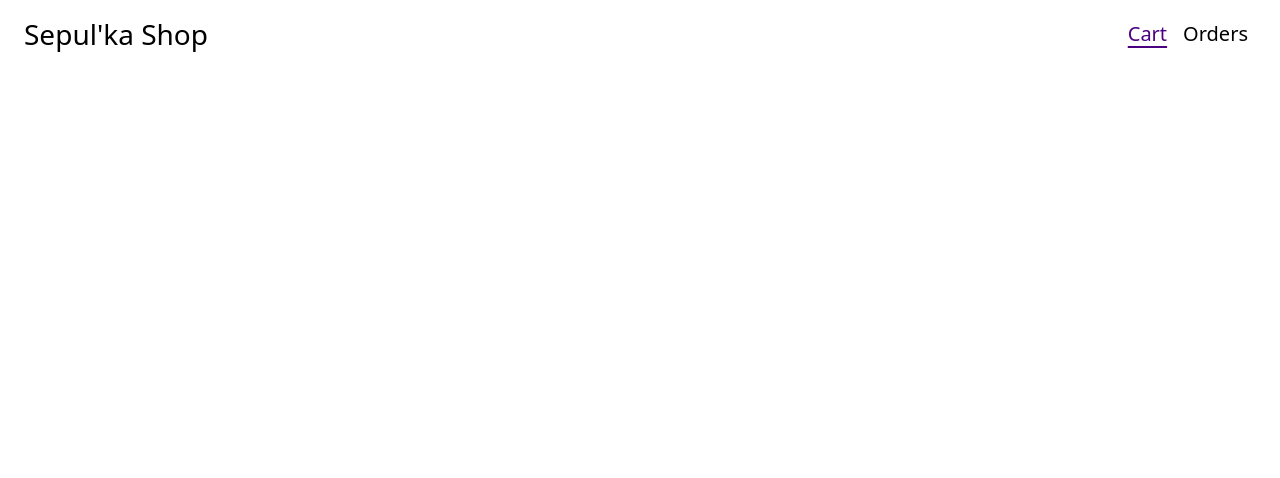
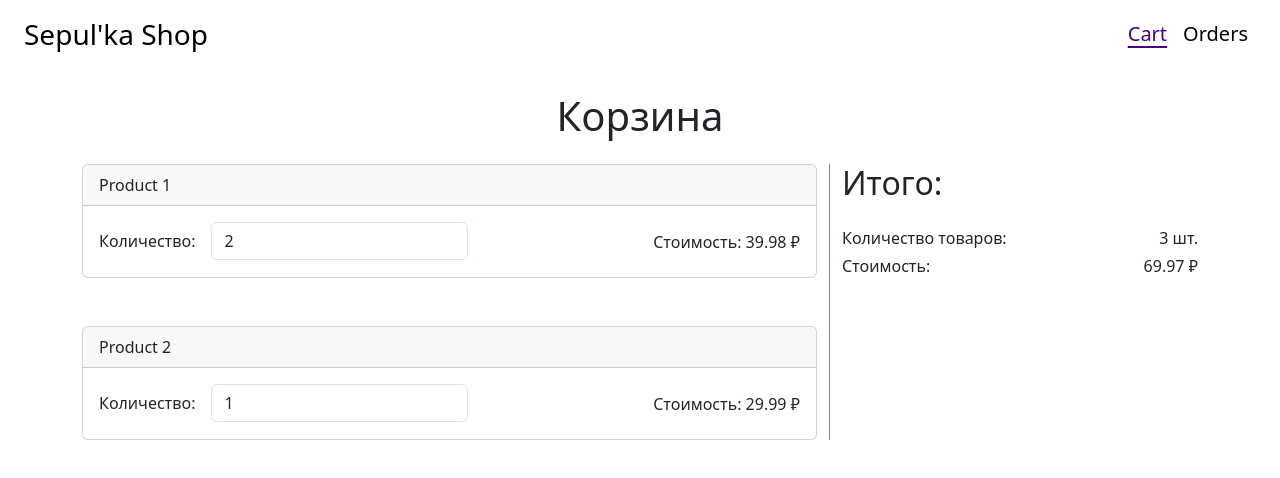
Before and after one commit to Valood/InternetShopFrontend, a React (Vite) app: page /cart in a window 1280 px wide. Shown: the top 478 px of the page. Built offline with nearby package versions, Linux system fonts and the light colour scheme.

Commit message:
Страница корзины

```diff
--- a/src/pages/Cart.jsx
+++ b/src/pages/Cart.jsx
@@ -1,10 +1,53 @@
+import { Card, Col, Container, Row, Form } from "react-bootstrap";
 import { CustomNavbar } from "../components/CustomNavbar";
+import { useState } from "react";
+import './Cart.scss'
 
 
 export default function Cart(){
+    const [cartItems, setCartItems] = useState([
+        { id: 1, name: 'Product 1', price: 19.99, quantity: 2 },
+        { id: 2, name: 'Product 2', price: 29.99, quantity: 1 },
+    ]);
+
     return (
         <div className="cart page">
             <CustomNavbar/>
+            <Container className="cart-container mt-4">
+                <h1 className="cart-title mb-4">Корзина</h1>
+                <Row>
+                    <Col xs={8} className="cart-list d-flex flex-column gap-5">
+                        {cartItems.map(product => <Card className="cart-item">
+                            <Card.Header>{product.name}</Card.Header>
+                            <Card.Body className="cart-itemBody d-flex justify-content-between align-items-center">
+                                <div className="d-flex align-items-baseline gap-3">
+                                    <Form.Label>Количество: </Form.Label>
+                                    <Form.Control
+                                        className="cart-inputNumber"
+                                        type="number"
+                                        value={product.quantity}
+                                        onChange={() => {
+
+                                        }}
+                                    />
+                                </div>
+                                <p className="m-0">Стоимость: {product.price * product.quantity} &#8381;</p>
+                            </Card.Body>
+                        </Card>)}
+                    </Col>
+                    <Col xs={4} className="cart-overall overall">
+                        <h2 className="mb-4">Итого:</h2>
+                        <div className="overall-property mb-2 d-flex justify-content-between">
+                            <p>Количество товаров:</p>
+                            <p>{cartItems.reduce((acc, curr) => acc + curr.quantity, 0)} шт.</p>
+                        </div>
+                        <div className="overall-property mb-2 d-flex justify-content-between">
+                            <p>Стоимость:</p>
+                            <p>{cartItems.reduce((acc, curr) => acc + curr.quantity * curr.price, 0)} &#8381;</p>
+                        </div>
+                    </Col>
+                </Row>
+            </Container>
         </div>
     )
 }
--- /dev/null
+++ b/src/pages/Cart.scss
@@ -0,0 +1,29 @@
+.cart{
+    display: flex;
+    flex-direction: column;
+    flex-grow: 1;
+
+    &-title{
+        text-align: center;
+    }
+
+    &-container{
+        flex-grow: 1;
+    }
+
+    &-inputNumber{
+        width: 70px;
+    }
+
+    &-list{
+        padding-right: 16px;
+        border-right: 1px solid gray;
+    }
+}
+
+.overall{
+
+    &-property{
+        height: 20px;
+    }
+}
```
